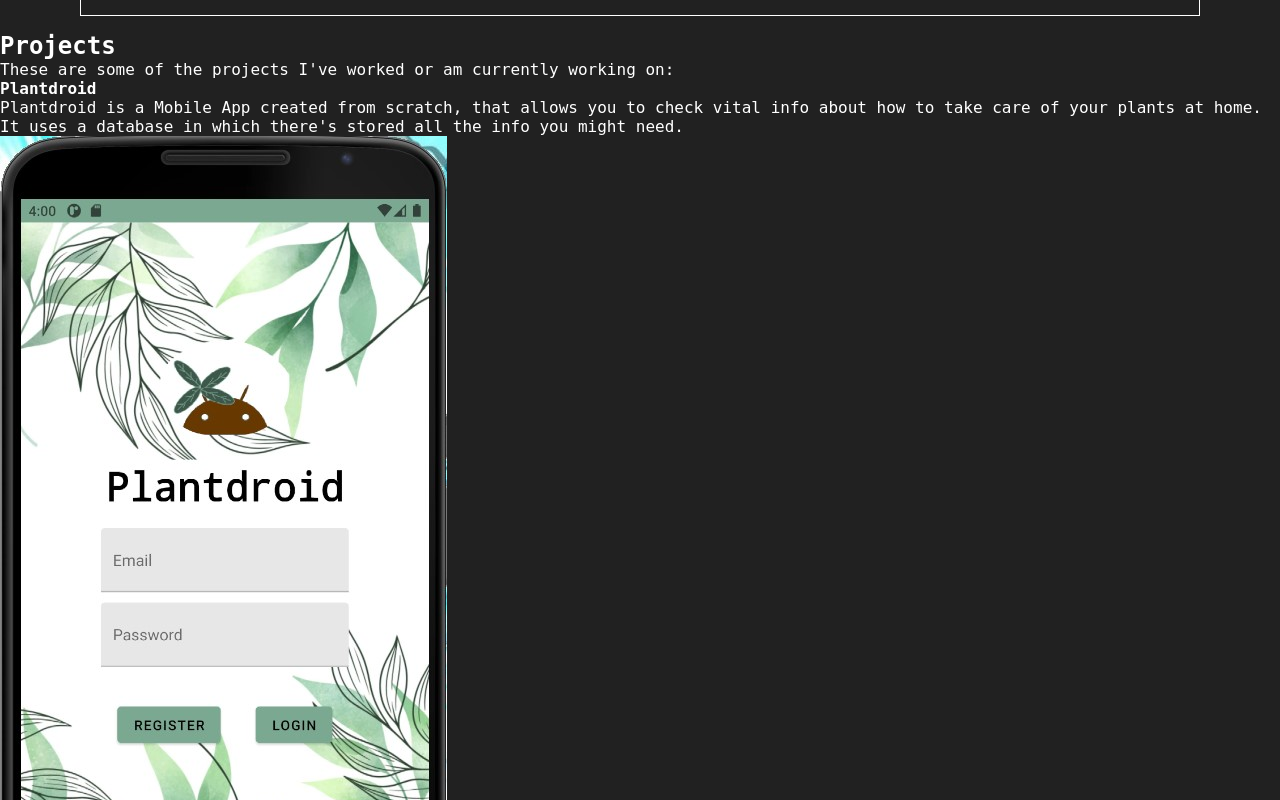
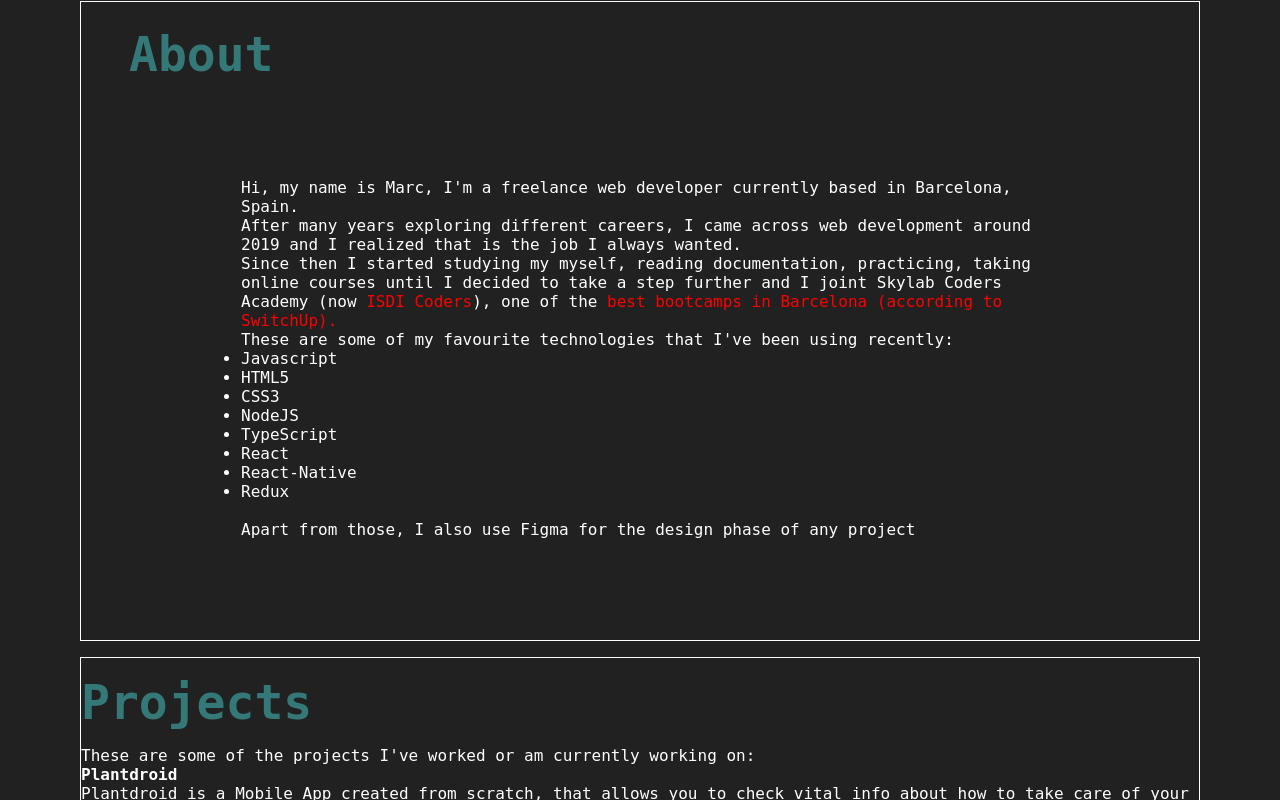
Before and after one commit to MarcMB89/portfolio, a React (Create React App) app: page / in a window 1280 px wide. Shown: the part 720-1520 px from the top of the page. Built offline with nearby package versions, Linux system fonts and the light colour scheme; a web font is replaced by a local one.

Commit message:
Uncomment import styles

```diff
--- a/src/components/CV/Curriculum.jsx
+++ b/src/components/CV/Curriculum.jsx
@@ -1,6 +1,6 @@
-import React from 'react';/*
+import React from 'react';
 import './curriculum.css';
-*/
+
 const CV = function CV() {
   return (
     <div id="cv" className="cv__section">
--- a/src/components/Contact/Contact.jsx
+++ b/src/components/Contact/Contact.jsx
@@ -1,6 +1,6 @@
-import React from 'react';/*
+import React from 'react';
 import './contactStyle.css';
-*/
+
 const Contact = function contact() {
   return (
     <section className="contact__section" id="contact">
--- a/src/components/Footer/Footer.jsx
+++ b/src/components/Footer/Footer.jsx
@@ -1,6 +1,6 @@
-import React from 'react';/*
+import React from 'react';
 import './footerStyle.css';
-*/
+
 const Footer = function footer() {
   return (
     <footer className="footer__container">
--- a/src/components/Home/Home.jsx
+++ b/src/components/Home/Home.jsx
@@ -1,6 +1,6 @@
-import React from 'react';/*
+import React from 'react';
 import './homeStyle.css';
-*/
+
 const Home = function home() {
   return (
     <section className="home__container">
--- a/src/components/Project-List/Projects.jsx
+++ b/src/components/Project-List/Projects.jsx
@@ -1,6 +1,5 @@
-import React from 'react';/*
-import './projects.css'; */
-import plantdroid from './plantdroid_screenshot.jpg';
+import React from 'react';
+import './projects.css';
 
 const Projects = function projects() {
   return (
@@ -16,7 +15,6 @@ const Projects = function projects() {
           vital info about how to take care of your plants at home. It uses a database in which
           there's stored all the info you might need.
         </p>
-        <img className="projects__plantdroid-img" src={plantdroid} alt="Plantdroid" />
       </section>
     </div>
 
```
